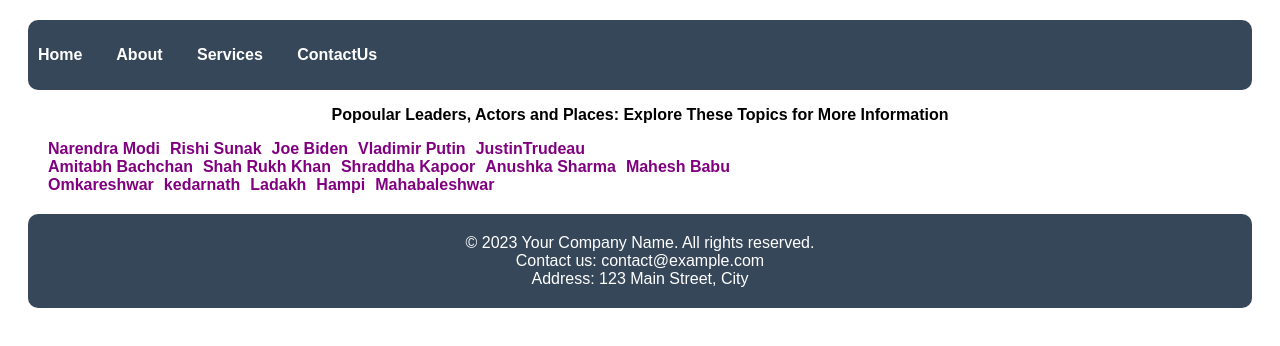
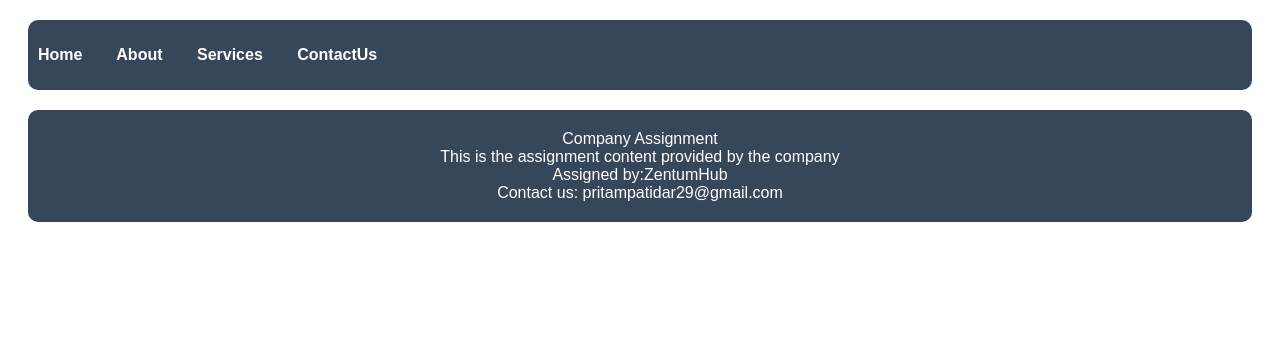
Before and after one commit to PatidarPritam/DemoApp, an Angular app: page /viewpage/Amitabh_Bachchan in a window 1280 px wide. Shown: the top 346 px of the page. Built offline with nearby package versions, Linux system fonts and the light colour scheme; no server answers.

Commit message:
FooterChanges

```diff
--- a/src/app/app.component.html
+++ b/src/app/app.component.html
@@ -1,14 +1,5 @@
 <app-header> </app-header>
-<!-- <h1> ram</h1>
-{{title}} -->
 
-
- <!-- <app-on-this-day> </app-on-this-day>   -->
-
-<!-- <app-announcement> </app-announcement>  -->
-
-<!-- <app-aggregated-featured> </app-aggregated-featured> -->
-
-<app-recommended-list-of-topics> </app-recommended-list-of-topics>
+<router-outlet></router-outlet>
 
 <footer-component></footer-component>
--- a/src/app/app.module.ts
+++ b/src/app/app.module.ts
@@ -11,7 +11,8 @@
 import { RecommendedListOfTopicsComponent } from './components/recommended-list-of-topics/recommended-list-of-topics.component';
 
 import {HttpClientModule} from  '@angular/common/http';
-import { ViewPageComponent } from './components/view-page/view-page.component'; // change
+import { ViewPageComponent } from './components/view-page/view-page.component';
+import { HomeComponent } from './components/home/home.component'; // change
 @NgModule({
   declarations: [
     AppComponent,
@@ -21,7 +22,8 @@
     AnnouncementComponent,
     AggregatedFeaturedComponent,
     RecommendedListOfTopicsComponent,
-    ViewPageComponent
+    ViewPageComponent,
+    HomeComponent
 ],
   imports: [
     BrowserModule,
--- a/src/app/components/FooterComponent/footer.component.html
+++ b/src/app/components/FooterComponent/footer.component.html
@@ -2,9 +2,10 @@
 
 <footer>
     <div class="footer-content">
-      <p>&copy; 2023 Your Company Name. All rights reserved.</p>
-      <p>Contact us: contact@example.com</p>
-      <p>Address: 123 Main Street, City</p>
-    </div>
+      <p> Company Assignment</p>
+      <p>This is the assignment content provided by the company</p>
+      <p> Assigned by:ZentumHub</p>
+      <p>Contact us: pritampatidar29@gmail.com</p>
+     </div>
   </footer>
 </body>
--- a/src/app/components/aggregated-featured/aggregated-featured.component.ts
+++ b/src/app/components/aggregated-featured/aggregated-featured.component.ts
@@ -20,7 +20,7 @@
     let currentDate=new Date();
     this._apiservice.getAggregated(currentDate).subscribe(res=>{
     this.data=res;
-    console.log(res);
+    // console.log(res);
    // console.log("article data",this.data.mostread.articles)
 
      for(let i=0;i<5;i++){
```
Also changed, not shown: src/app/app-routing.module.ts (+6 -5 lines).
